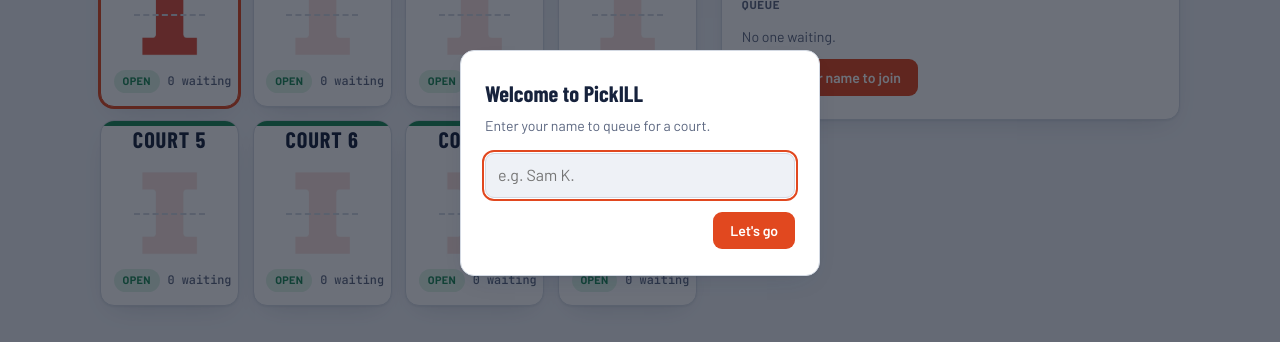
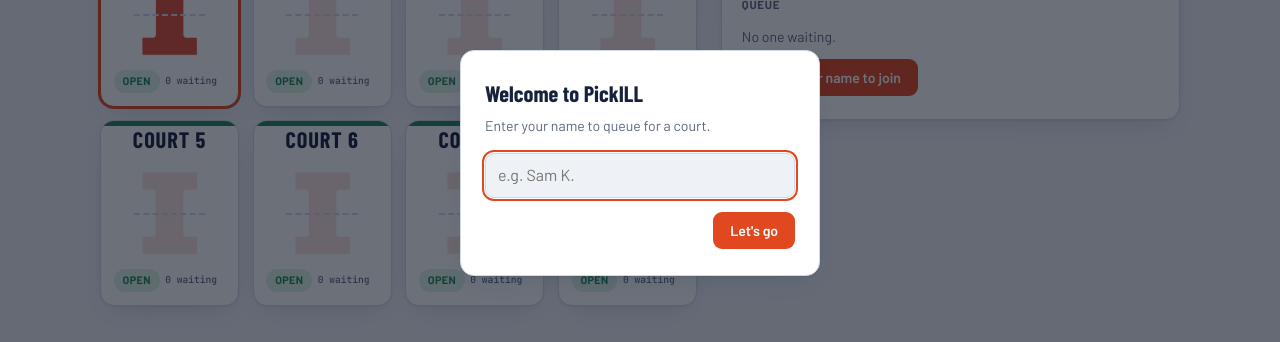
Before and after one commit to wzhao308/PickILL, a Next.js app: page / in a window 1280 px wide. Shown: the part 237-579 px from the top of the page. Built offline with nearby package versions, Linux system fonts and the light colour scheme; a web font is replaced by a local one.

Commit message:
Shrink queue-count text so large waiting counts never overflow the tile

```diff
--- a/app/globals.css
+++ b/app/globals.css
@@ -199,12 +199,16 @@
   font-family: 'Barlow Condensed', sans-serif; font-weight: 800;
   font-size: 1.4rem; line-height: 1; text-align: center; text-transform: uppercase; letter-spacing: .04em;
 }
-.court-meta { position: relative; z-index: 2; display: flex; align-items: center; justify-content: space-between; font-size: .74rem; gap: .5rem; }
+.court-meta { position: relative; z-index: 2; display: flex; align-items: center; justify-content: space-between; font-size: .74rem; gap: .35rem; }
 .status-pill {
   display: inline-flex; align-items: center; gap: .3rem; padding: .2rem .55rem; border-radius: 999px;
   font-weight: 700; font-size: .68rem; text-transform: uppercase; letter-spacing: .03em; white-space: nowrap;
+  flex-shrink: 0;
 }
-.queue-count { font-family: 'JetBrains Mono', monospace; color: var(--text-muted); white-space: nowrap; }
+.queue-count {
+  font-family: 'JetBrains Mono', monospace; color: var(--text-muted); white-space: nowrap;
+  font-size: .6rem; min-width: 0; overflow: hidden; text-overflow: ellipsis;
+}
 
 .status--open .court-status-bar { background: var(--status-open); }
 .status--open .status-pill { background: var(--status-open-bg); color: var(--status-open); }
```
